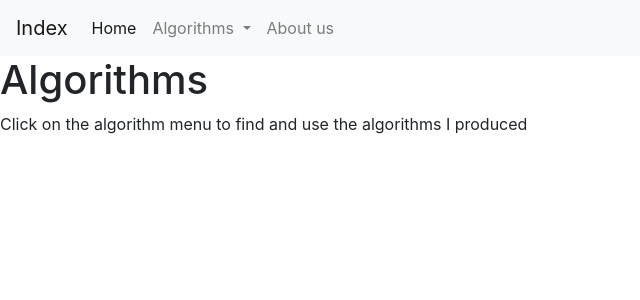
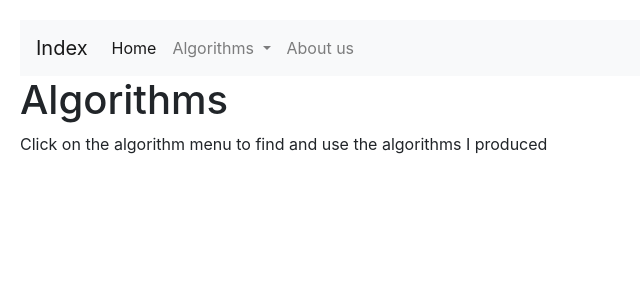
Before and after one commit to JulienZ8/project-w, a Django app: page /cryptography/ in a window 1280 px wide. Shown: the top 300 px of the page, without its empty margins (0-640 px from the left). Run offline with Django 4.2, Linux system fonts and the light colour scheme; some libraries are stand-ins or nearby versions.

Commit message:
Update index.html

```diff
--- a/wapiti/cryptography/templates/index.html
+++ b/wapiti/cryptography/templates/index.html
@@ -9,7 +9,7 @@
 </head>
 {% block body_block %}
 <h1>Algorithms</h1>
-<body>
+<body style="padding: 20px;">
 
 <div>Click on the algorithm menu to find and use the algorithms I produced</div>
 </body>
```
